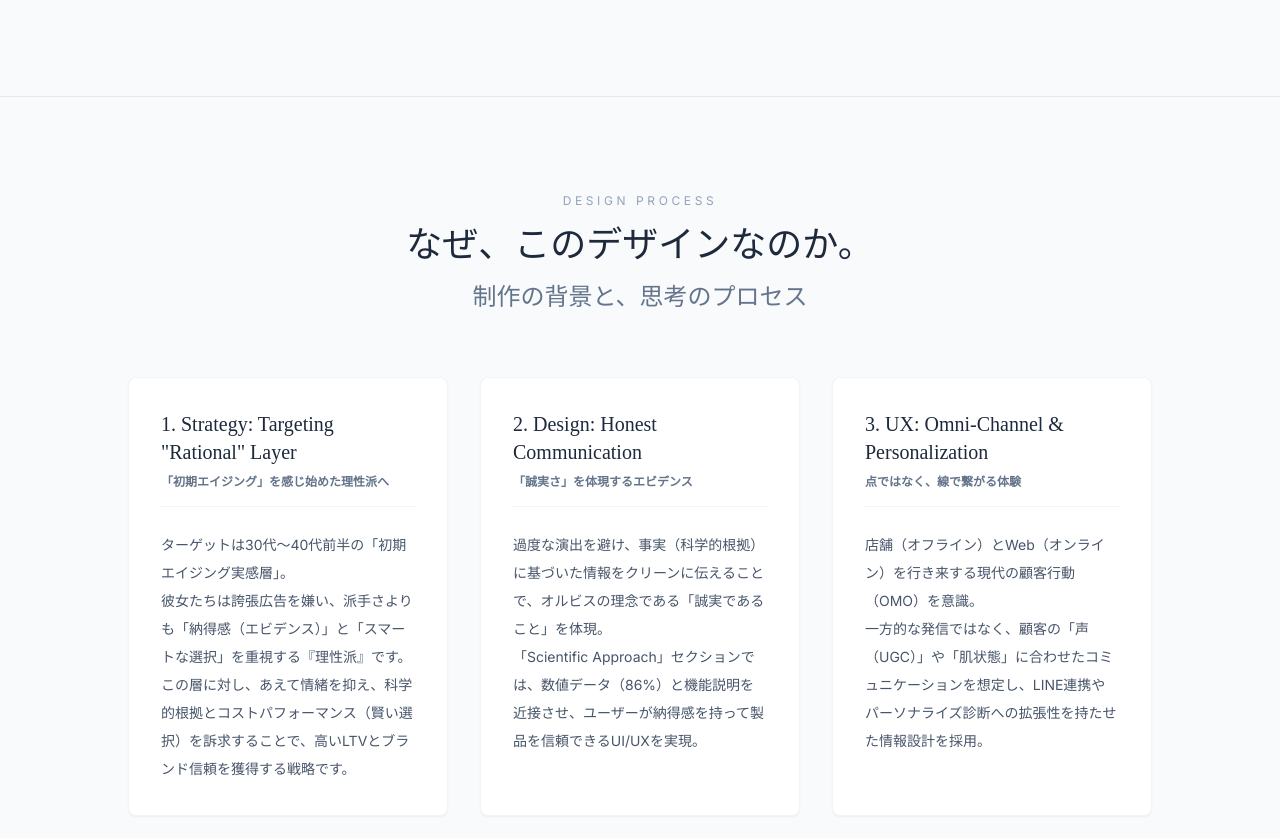
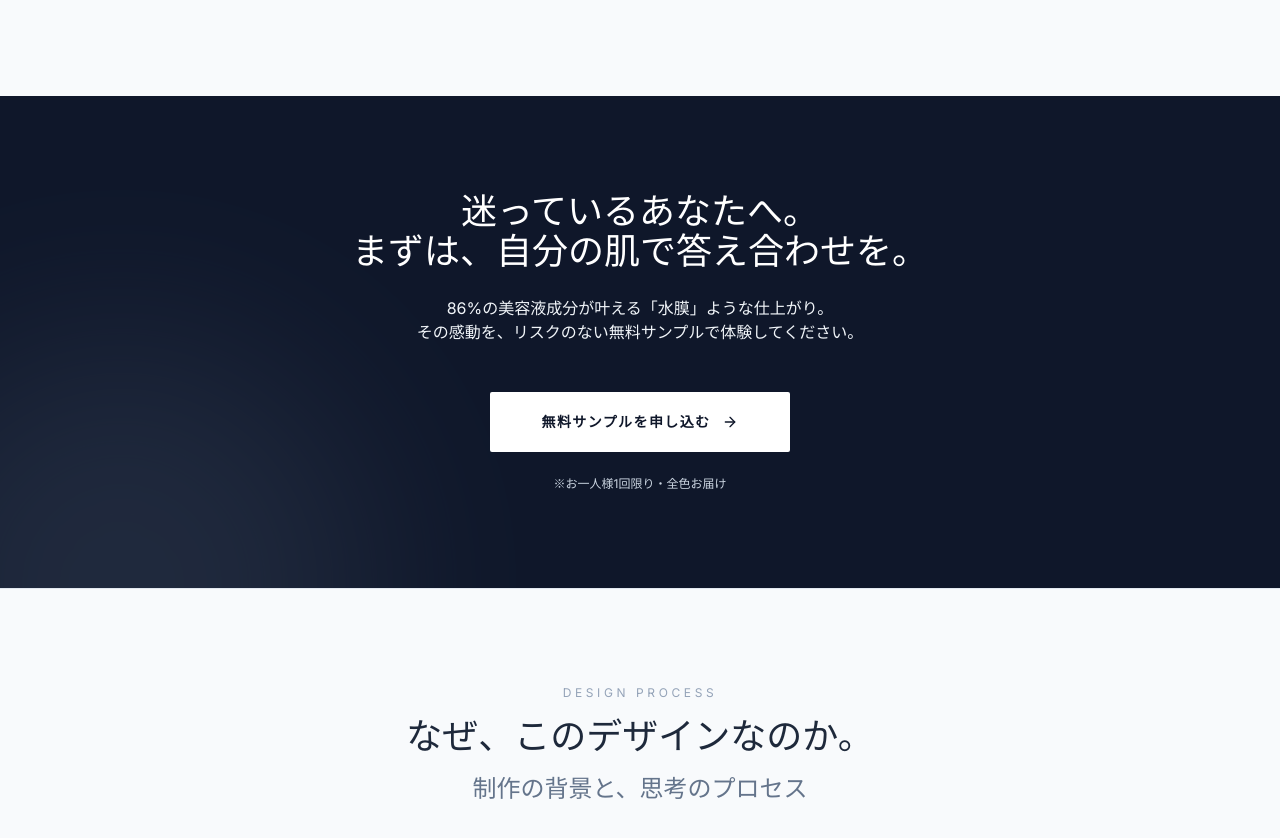
Before and after one commit to akira882/CosmeSite_Portfolio_Akira-Koshimizu, a React (Vite) app: page / in a window 1280 px wide. Shown: the part 7412-8250 px from the top of the page. Built offline with nearby package versions, Linux system fonts and the light colour scheme.

Commit message:
feat(ui): add FinalCTA section after Reviews based on Dream Team evaluation

```diff
--- a/App.tsx
+++ b/App.tsx
@@ -15,6 +15,7 @@
 import OrbisUXProposal from './components/OrbisUXProposal';
 import StrategicBreakdown from './components/StrategicBreakdown';
 import Comparison from './components/Comparison';
+import FinalCTA from './components/FinalCTA';
 
 const App: React.FC = () => {
   const [isLoaded, setIsLoaded] = useState(false);
@@ -69,6 +70,9 @@
           {/* B: Belief/Satisfaction - Social Proof */}
           <Reviews />
 
+          {/* Final Logic: Re-Closing after Social Proof */}
+          <FinalCTA />
+
           {/* --- New Sections for Portfolio --- */}
           {/* Design Process / Rationale */}
           <DesignProcess />
--- /dev/null
+++ b/components/FinalCTA.tsx
@@ -0,0 +1,40 @@
+import React from 'react';
+import { ArrowRight } from 'lucide-react';
+
+const FinalCTA: React.FC = () => {
+  return (
+    <section className="py-24 bg-brand-900 text-white text-center relative overflow-hidden">
+      {/* Background Decor */}
+      <div className="absolute top-0 left-0 w-full h-full overflow-hidden pointer-events-none opacity-20">
+        <div className="absolute top-[-50%] right-[-10%] w-[600px] h-[600px] bg-water-500 rounded-full blur-[100px]"></div>
+        <div className="absolute bottom-[-50%] left-[-10%] w-[500px] h-[500px] bg-brand-500 rounded-full blur-[100px]"></div>
+      </div>
+
+      <div className="max-w-4xl mx-auto px-6 relative z-10">
+        <h2 className="font-serif text-3xl md:text-4xl mb-6 leading-tight">
+          迷っているあなたへ。<br />
+          まずは、自分の肌で答え合わせを。
+        </h2>
+        <p className="font-sans text-brand-100 text-sm md:text-base mb-12 leading-loose">
+          86%の美容液成分が叶える「水膜」ような仕上がり。<br />
+          その感動を、リスクのない無料サンプルで体験してください。
+        </p>
+
+        <div className="flex flex-col items-center gap-4">
+          <button className="group relative bg-white text-brand-900 px-12 py-5 min-w-[300px] rounded-sm transition-all duration-300 hover:shadow-[0_0_30px_rgba(255,255,255,0.3)] hover:-translate-y-1 overflow-hidden">
+            <span className="relative z-10 flex items-center justify-center gap-3 font-sans font-bold tracking-widest text-sm">
+              無料サンプルを申し込む
+              <ArrowRight className="w-4 h-4 group-hover:translate-x-1 transition-transform" />
+            </span>
+            <div className="absolute inset-0 bg-water-50 transform scale-x-0 group-hover:scale-x-100 transition-transform duration-500 origin-left"></div>
+          </button>
+          <p className="text-xs text-brand-300 font-sans mt-2">
+            ※お一人様1回限り・全色お届け
+          </p>
+        </div>
+      </div>
+    </section>
+  );
+};
+
+export default FinalCTA;
```
